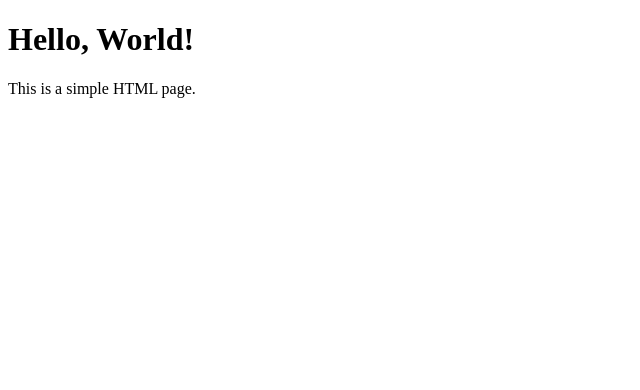
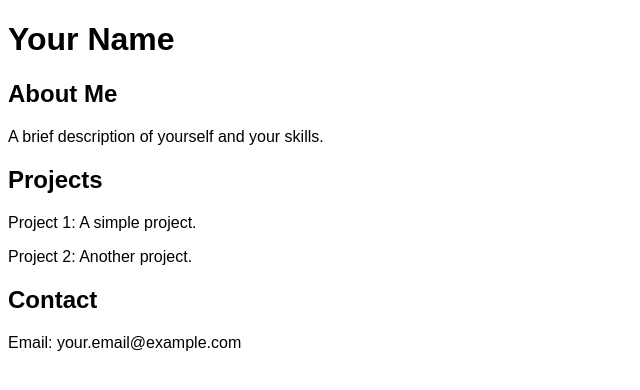
Before and after one commit to TobyDaKangaroorey/Experimenting-Portfolio-HTML-CSS-, a plain HTML site: page index.html in a window 1280 px wide. Shown: the whole page, without its empty margins (0-640 px from the left). Drawn offline with Linux system fonts and the light colour scheme.

Commit message:
Review index.html

```diff
--- a/index.html
+++ b/index.html
@@ -1,10 +1,25 @@
 <!DOCTYPE html>
 <html>
 <head>
-<title>My First Page</title>
+    <title>My Portfolio because there is soooooo much here like totally :eye_roll:</title>
+    <link rel="stylesheet" href="style.css">
 </head>
 <body>
-<h1>Hello, World!</h1>
-<p>This is a simple HTML page.</p>
+    <header>
+        <h1>Your Name</h1>
+    </header>
+    <section id="about">
+        <h2>About Me</h2>
+        <p>A brief description of yourself and your skills.</p>
+    </section>
+    <section id="projects">
+        <h2>Projects</h2>
+        <p>Project 1: A simple project.</p>
+        <p>Project 2: Another project.</p>
+    </section>
+    <section id="contact">
+        <h2>Contact</h2>
+        <p>Email: your.email@example.com</p>
+    </section>
 </body>
 </html>
```
